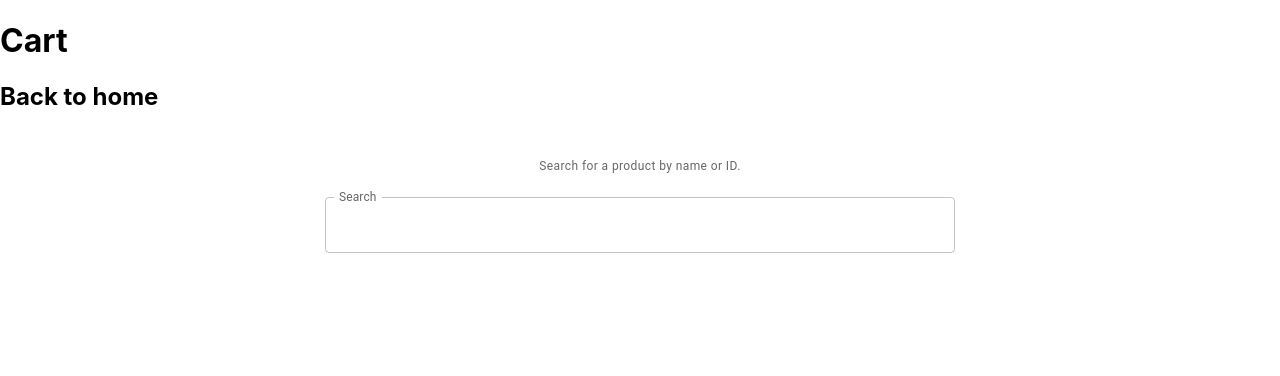
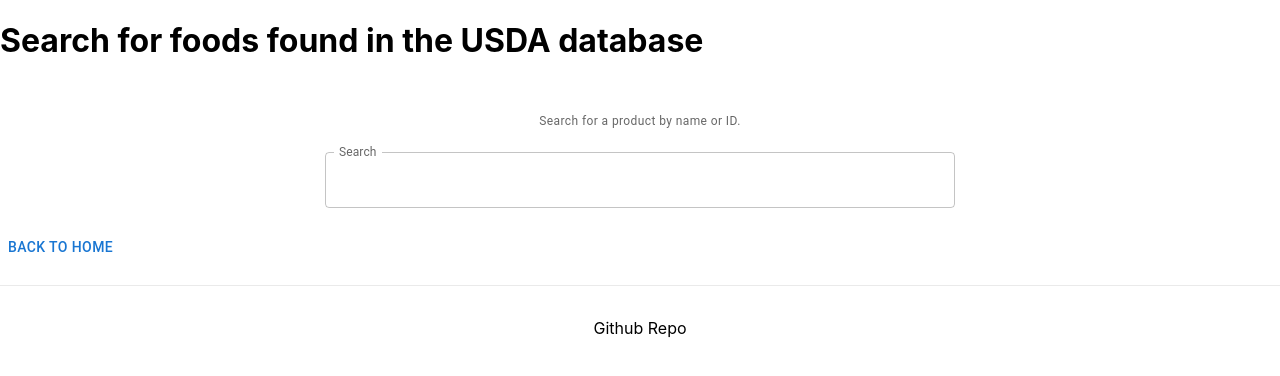
Before and after one commit to gavinshelley3/FoodApp, a Next.js app: page /cart in a window 1280 px wide. Shown: the top 376 px of the page. Built offline with nearby package versions, Linux system fonts and the light colour scheme.

Commit message:
couple fixes

```diff
--- a/pages/_app.js
+++ b/pages/_app.js
@@ -1,7 +1,7 @@
-import '../styles/globals.css'
+import "../styles/globals.css";
 
 function MyApp({ Component, pageProps }) {
-  return <Component {...pageProps} />
+  return <Component {...pageProps} />;
 }
 
-export default MyApp
+export default MyApp;
--- a/pages/cart.js
+++ b/pages/cart.js
@@ -1,5 +1,7 @@
+import { Button } from "@mui/material";
 import Link from "next/link";
 import { useState, useEffect } from "react";
+import styles from "../styles/Home.module.css";
 import SearchForm from "./components/SearchForm";
 
 export default function Cart() {
@@ -23,11 +25,22 @@
 
   return (
     <>
-      <h1>Cart</h1>
+      <h1>Search for foods found in the USDA database</h1>
       <h2>
-        <Link href="/">Back to home</Link>
         <SearchForm></SearchForm>
+        <Button>
+          <Link href="/">Back to home</Link>
+        </Button>
       </h2>
+      <footer className={styles.footer}>
+        <a
+          href="https://github.com/gavinshelley3/FoodApp"
+          target="_blank"
+          rel="noopener noreferrer"
+        >
+          Github Repo
+        </a>
+      </footer>
     </>
   );
 }
```
Also changed, not shown: pages/index.js (+10 -1 lines).
